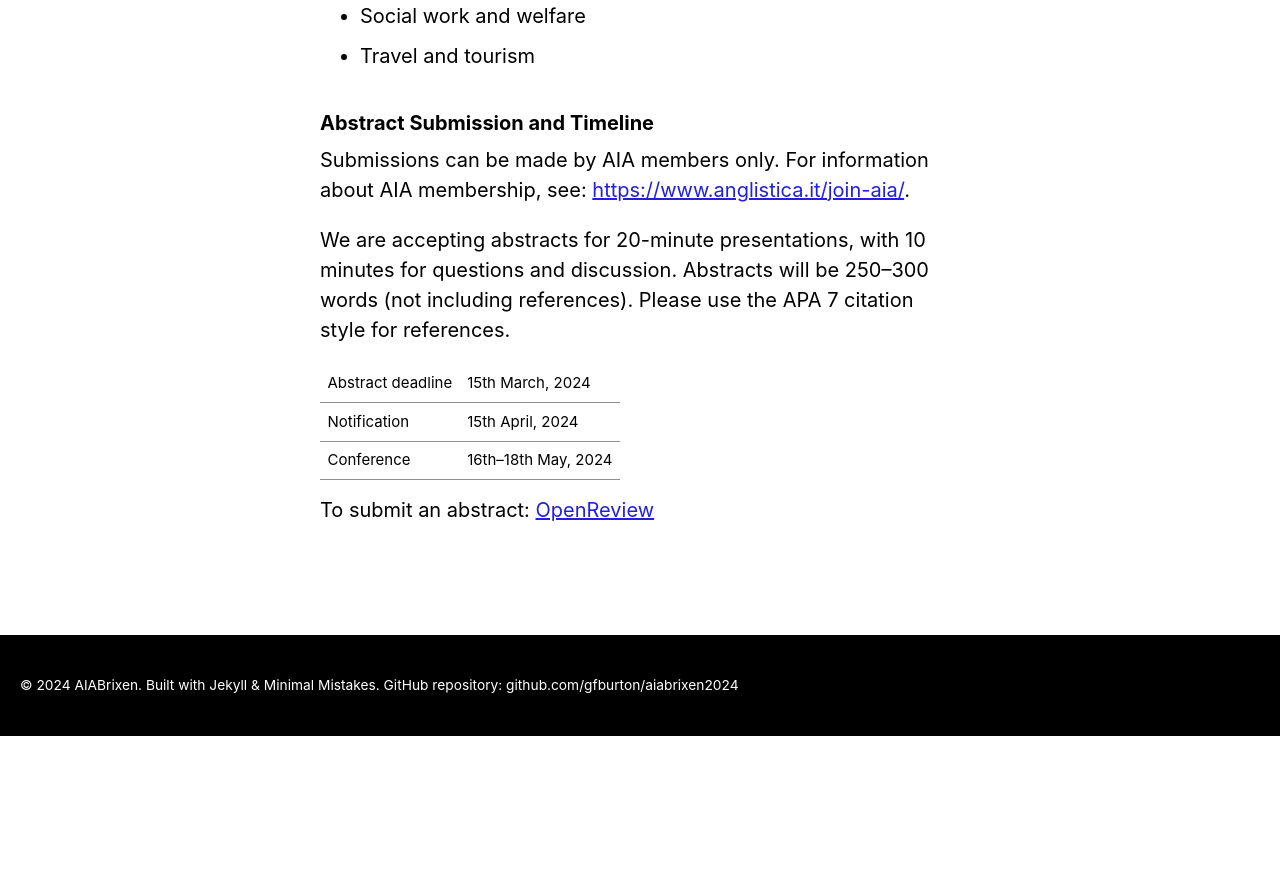
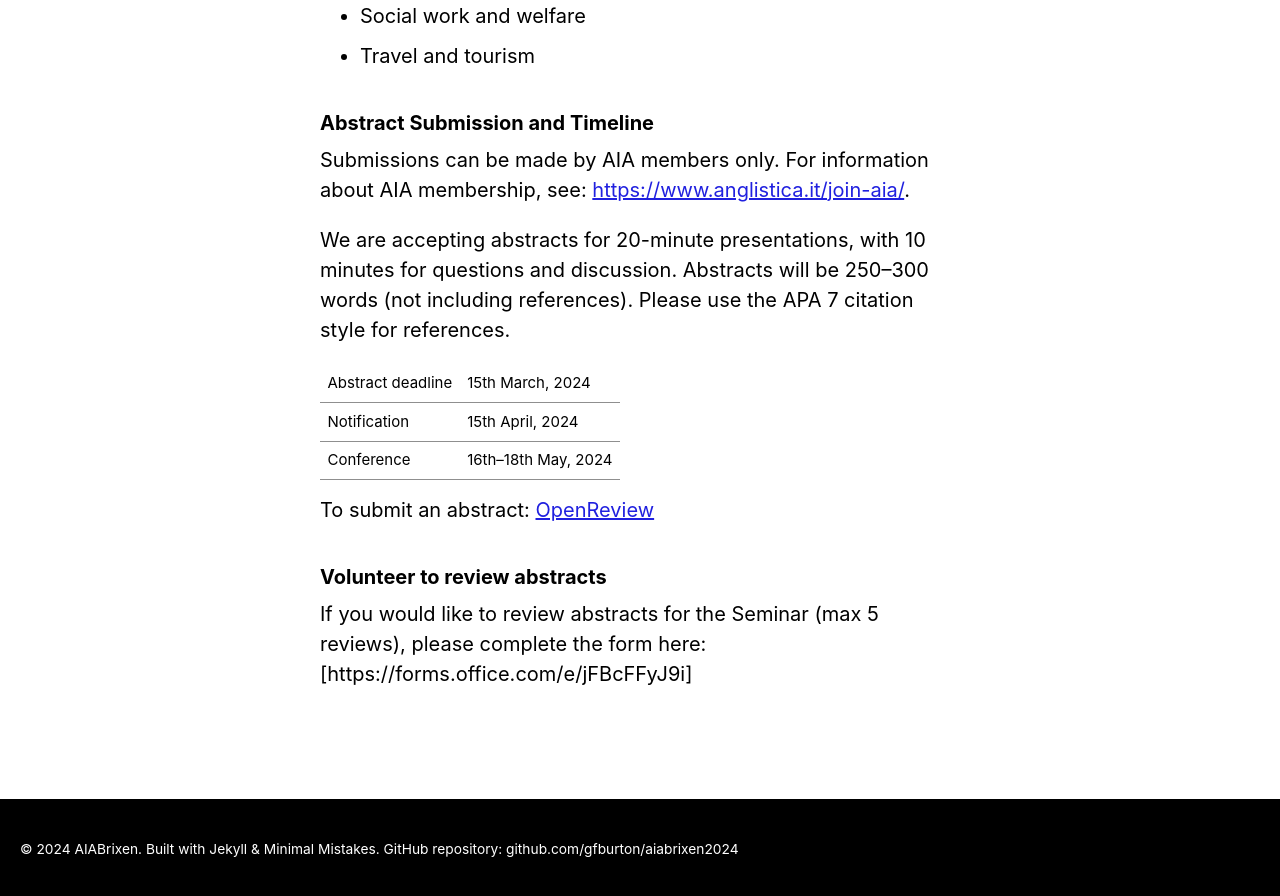
Before and after one commit to gfburton/aiabrixen2024, a Jekyll site: the page built from _pages/cfp.md, in a window 1280 px wide and 900 px high, scrolled down 873 px. Shown: the top 896 px of the window. Built offline with Jekyll 4.4.1, drawn with Linux system fonts in a browser that asks for light colours; cached includes are drawn as plain includes; nearby versions of some CDN libraries; before the commit the page ends 1609 px from its top, so only the background shows below that.

Commit message:
Update cfp.md

```diff
--- a/_pages/cfp.md
+++ b/_pages/cfp.md
@@ -42,3 +42,8 @@ We are accepting abstracts for 20-minute presentations, with 10 minutes for ques
 {: .news-table}
 
 To submit an abstract: [OpenReview](https://openreview.net/group?id=AIA/2024/Seminar_Brixen)
+
+
+### Volunteer to review abstracts
+
+If you would like to review abstracts for the Seminar (max 5 reviews), please complete the form here: [https://forms.office.com/e/jFBcFFyJ9i]
```
